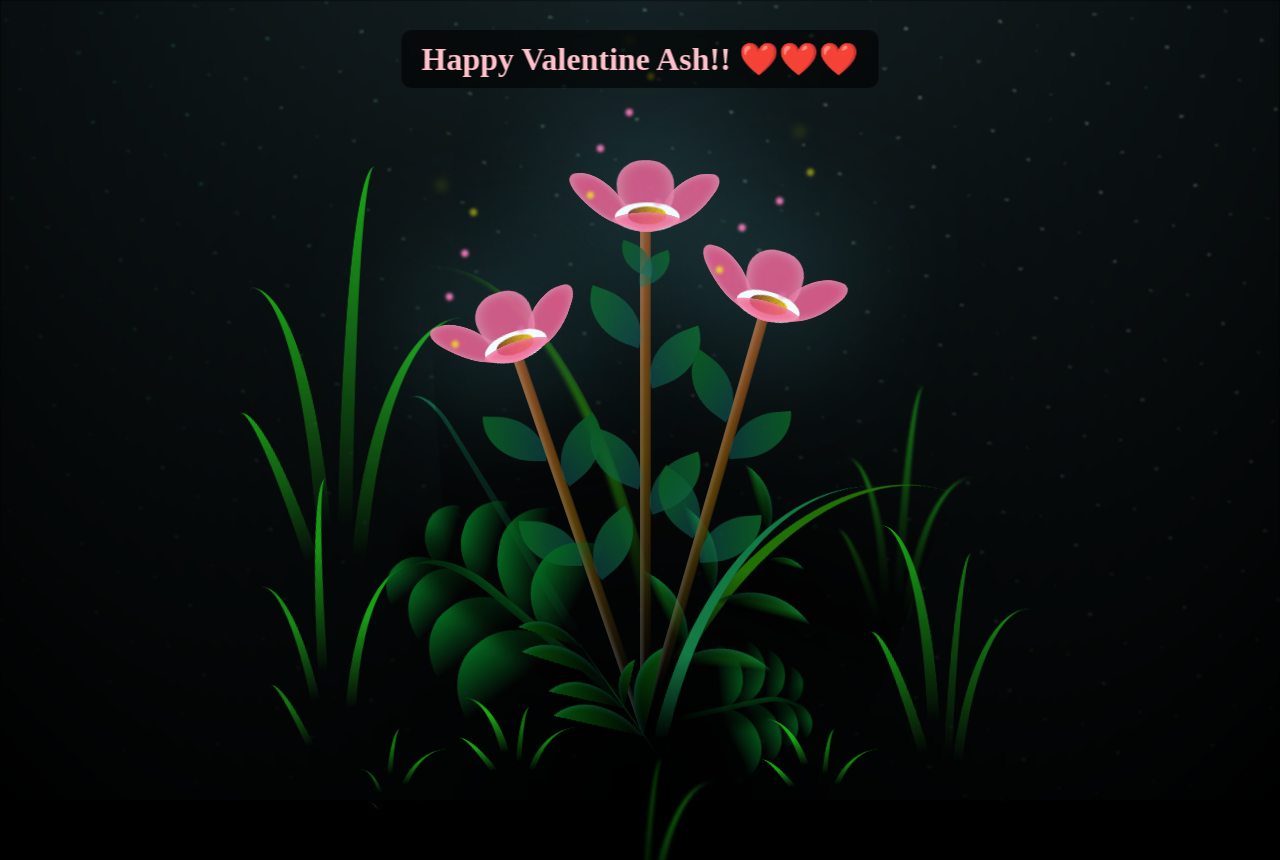
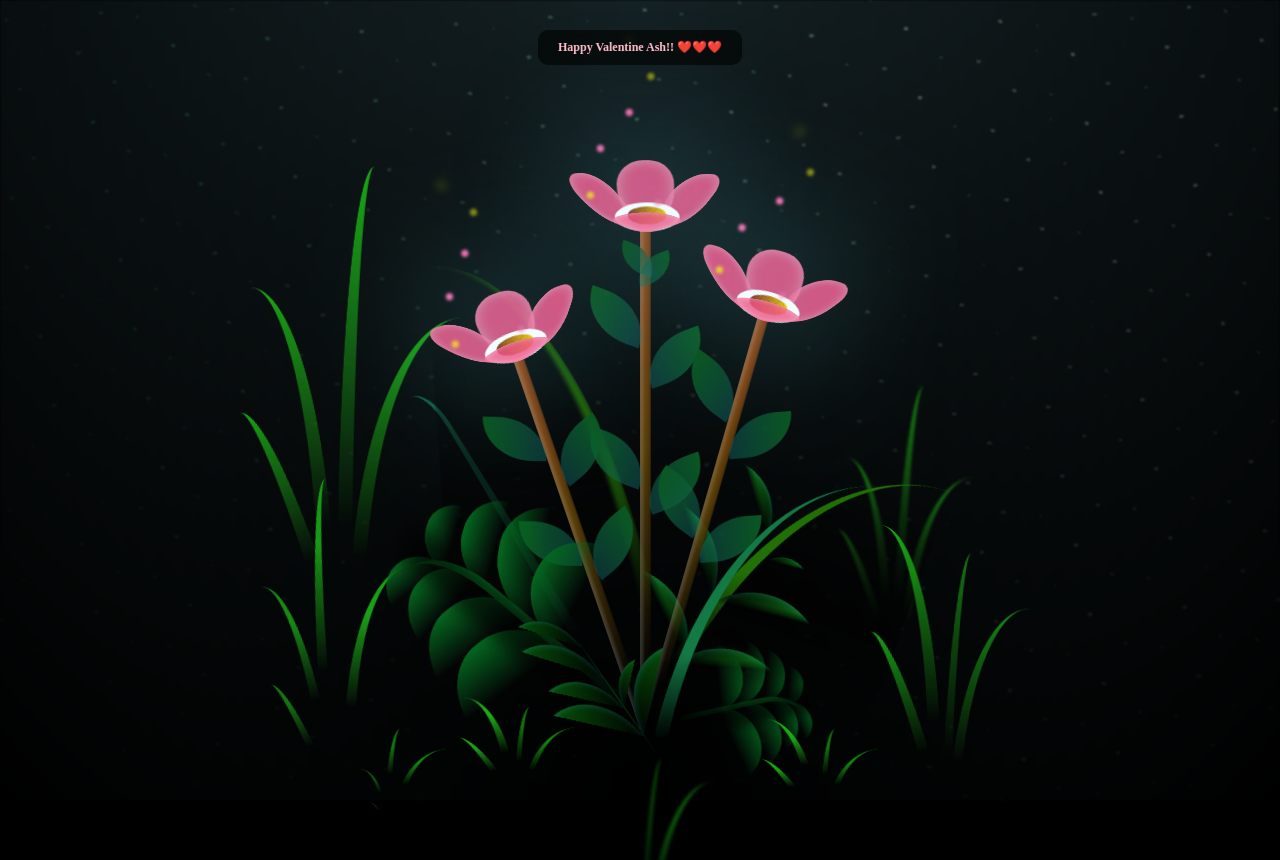
Before and after one commit to Dinx25/sana-ako-na-lng-ash, a plain HTML site: page index.html in a window 1280 px wide. Shown: the top 860 px of the page. Drawn offline with Linux system fonts and the light colour scheme.

Commit message:
Update index.html

```diff
--- a/index.html
+++ b/index.html
@@ -20,7 +20,7 @@
 </head>
 
 <body class="container">
-  <header style="text-align: center; font-size: 2em; color: pink; margin-top: 20px; opacity: 0; animation: fadeIn 1s ease-in-out 4s forwards;">
+  <header style="text-align: center; font-size: 12px; color: pink; margin-top: 20px; opacity: 0; animation: fadeIn 1s ease-in-out 4s forwards;">
     Happy Valentine Ash!! ❤️❤️❤️
 </header>
 
```
